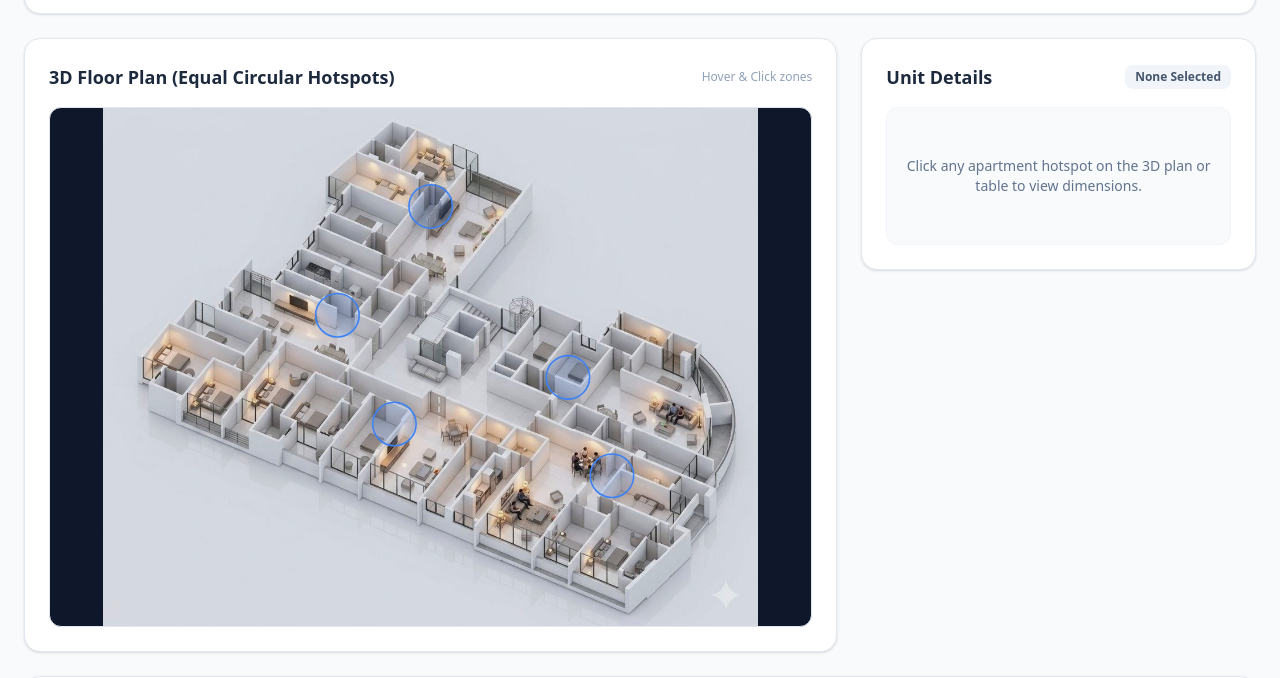
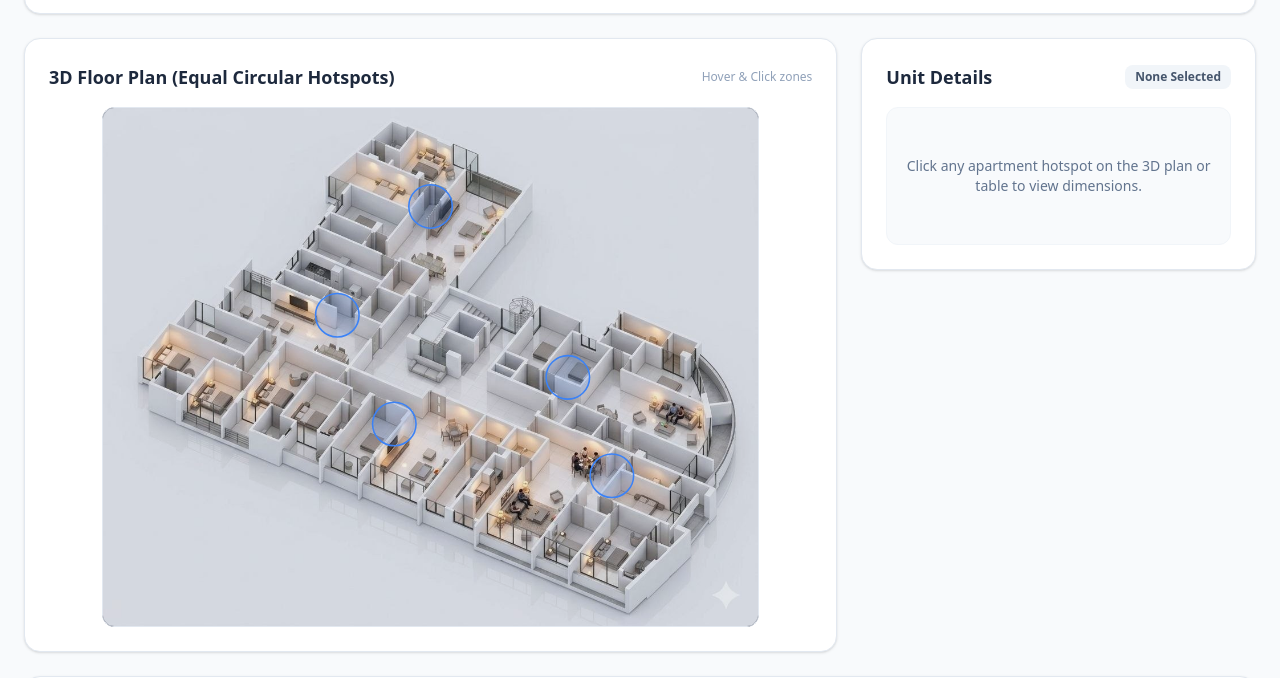
Before and after one commit to zzzzBbb/Floorplan, a plain HTML site: page index.html in a window 1280 px wide. Shown: the part 112-790 px from the top of the page. Drawn offline with nearby package versions, Linux system fonts and the light colour scheme.

Commit message:
Add files via upload

```diff
--- a/index.html
+++ b/index.html
@@ -60,16 +60,16 @@
         <div class="grid grid-cols-1 lg:grid-cols-3 gap-6 items-start">
 
             <!-- 3D Interactive Floor Plan Section -->
-            <div class="lg:col-span-2 bg-white p-6 rounded-2xl shadow-sm border border-slate-200 flex flex-col">
-                <h2 class="text-lg font-semibold mb-4 text-slate-800 flex justify-between items-center">
+            <div class="lg:col-span-2 bg-white p-6 rounded-2xl shadow-sm border border-slate-200 flex flex-col items-center">
+                <h2 class="text-lg font-semibold mb-4 text-slate-800 w-full flex justify-between items-center">
                     <span>3D Floor Plan (Equal Circular Hotspots)</span>
                     <span class="text-xs font-normal text-slate-400">Hover & Click zones</span>
                 </h2>
 
-                <!-- Image Container with max-h constraint -->
-                <div id="image-container" class="relative w-full max-h-[520px] rounded-xl overflow-hidden border border-slate-200 bg-slate-900 flex justify-center items-center">
-                    <!-- Floor Plan Image set to w-full to fill container width -->
-                    <img src="IMG_20261007_031139_622.jpg" alt="3D Floor Plan" class="w-full h-auto max-h-[520px] object-contain block opacity-95">
+                <!-- Container sized to fit the image width perfectly using w-fit & mx-auto -->
+                <div id="image-container" class="relative w-fit mx-auto max-h-[520px] rounded-xl overflow-hidden border border-slate-200 bg-slate-900 flex justify-center items-center">
+                    <!-- Floor Plan Image with natural sizing -->
+                    <img src="IMG_20261007_031139_622.jpg" alt="3D Floor Plan" class="h-auto max-h-[520px] w-auto block opacity-95">
 
                     <!-- Floating Tooltip -->
                     <div id="tooltip" class="svg-tooltip"></div>
```
